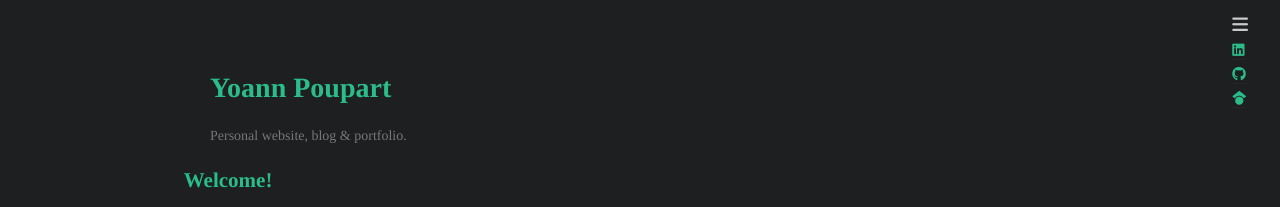
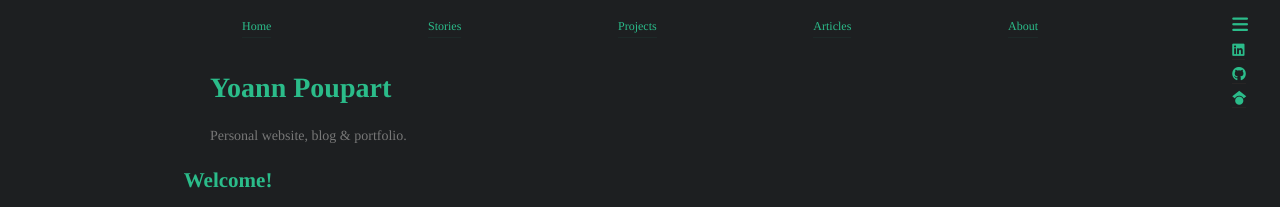
Before and after one commit to yp-edu/yp-edu.github.io, a Jekyll site: the page built from pages/index.md, in a window 1280 px wide. Shown: the top 207 px of the page. Built offline with Jekyll 4.4.1, drawn with Linux system fonts in a browser that asks for light colours; nearby versions of some CDN libraries; some web fonts are replaced; Markdown is read by kramdown in place of the engine named in the settings; our own code applies the rules of GitHub Pages for plain Markdown files.

Commit message:
nav visible by default

```diff
--- a/_layouts/default.html
+++ b/_layouts/default.html
@@ -33,7 +33,7 @@
         </nav>
         <div class="vertical-container">
           <div class="logo">
-            <i id="menu-icon" class="icon-menu fa fa-bars" href="#"></i>
+            <i id="menu-icon" class="icon-menu fa fa-bars menu-active" href="#"></i>
           </div>
           <div class="logo">
             <a href="{{ site.linkedin.url }}"><i class="fa-brands fa-linkedin"></i></a>
--- a/_sass/defaults.scss
+++ b/_sass/defaults.scss
@@ -79,7 +79,6 @@ header .vertical-container {
 #menu {
   padding-top: 1rem;
   padding-bottom: 0.5rem;
-  visibility: hidden;
   background-color: #1d1f21;
   font-size: 12px;
   display: flex;
--- a/assets/js/nav.visibility.js
+++ b/assets/js/nav.visibility.js
@@ -5,13 +5,13 @@
     menu_icon.addEventListener('click', function(e) {
         e.preventDefault();
         var nav = document.getElementById('menu');
-        if (nav.style.visibility == 'visible') {
+        if (nav.style.visibility == 'hidden') {
+            nav.style.visibility = 'visible';
+            menu_icon.classList.add('menu-active');
+        }
+        else {
             nav.style.visibility = 'hidden';
             menu_icon.classList.remove('menu-active');
-        }
-        else {
-            nav.style.visibility = 'visible';
-            menu_icon.classList.add('menu-active');
         }
 
     }, false);
```
